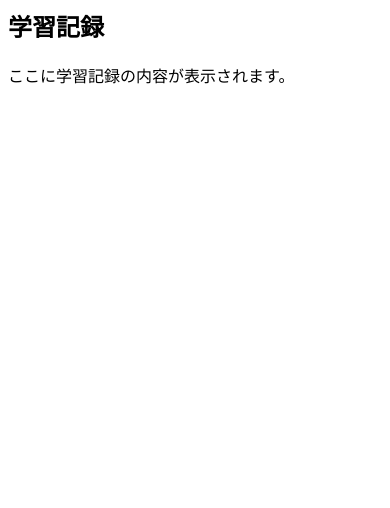
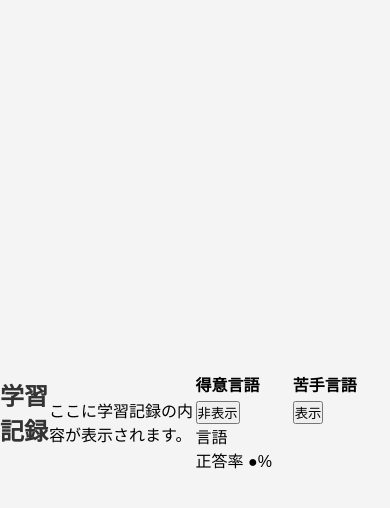
Before and after one commit to sin1227488801/RemindCodeTyping, a plain HTML site: page Rct/records.html in a window 390 px wide. Drawn offline with Linux system fonts and the light colour scheme.

Commit message:
[add]recordsに表示/非表示切替処理の追加

```diff
--- /dev/null
+++ b/Rct/css/records.css
@@ -0,0 +1 @@
+@import url('_common.css');
--- a/Rct/js/main.js
+++ b/Rct/js/main.js
@@ -18,6 +18,9 @@ function loadPage(page, event) {
         })
         .then(data => {
             document.getElementById('content-area').innerHTML = data;
+
+            // ここで records.js の関数呼び出し
+            setupToggleButtons();
         })
         .catch(error => console.error('Error:', error));
 }
--- a/Rct/records.html
+++ b/Rct/records.html
@@ -1,7 +1,26 @@
+<head>
+    <link rel="stylesheet" href="css/records.css">
+</head>
+
 <body>
     <h2>学習記録</h2>
     <p>ここに学習記録の内容が表示されます。</p>
     <div class="main">
-        <title>プルダウン選択例</title>
+        <div class="box-left">
+            <label>得意言語</label>
+            <button class="toggleButton" data-target="favoriteLanguage">非表示</button>
+            <div class="toggleContent" id="favoriteLanguage" style="display: block;">
+                言語<br>
+                正答率 ●%
+            </div>
+        </div>
+        <div class="box-right">
+            <label>苦手言語</label>
+            <button class="toggleButton" data-target="weaknessesLanguage">表示</button>
+            <div class="toggleContent" id="weaknessesLanguage" style="display: none;">
+                言語<br>
+                正答率 ●%
+            </div>
+        </div>
     </div>
 </body>
```
Also changed, not shown: Rct/js/records.js (added, +18 -0 lines), Rct/main.html (+2 -0 lines).
